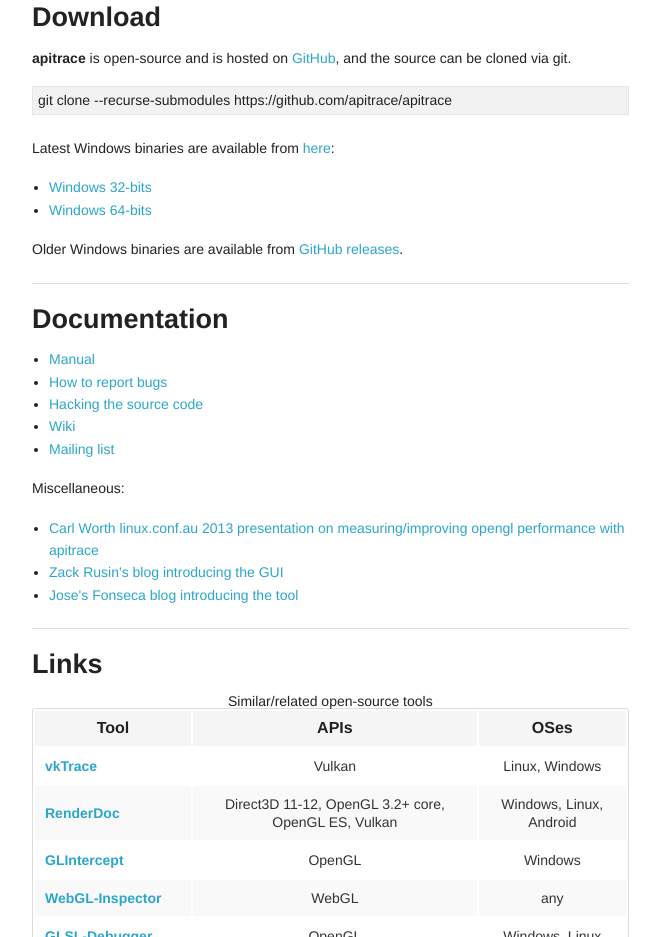
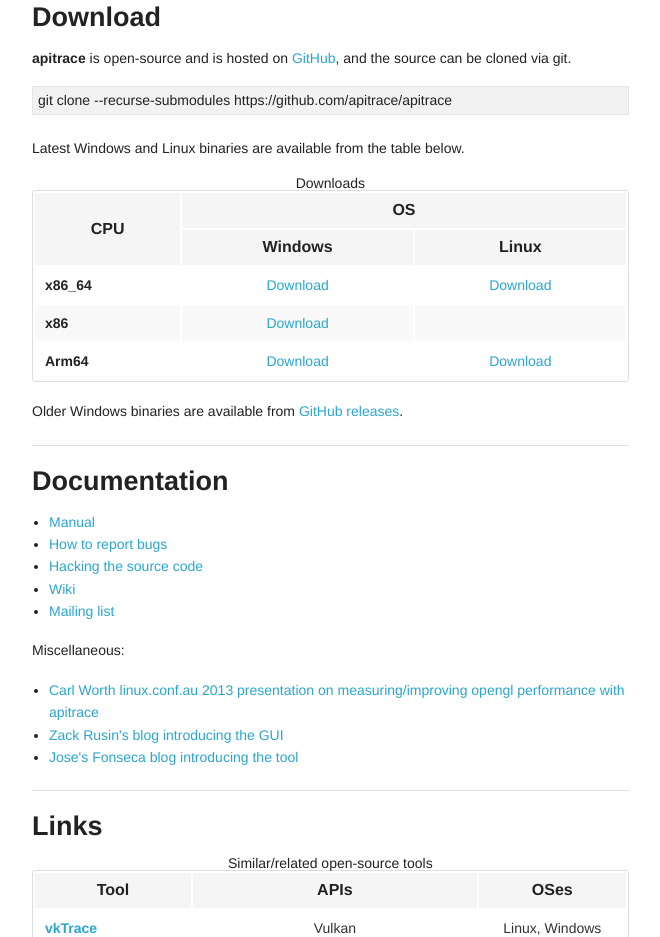
Before and after one commit to apitrace/apitrace.github.io, a plain HTML site: page _site/index.html in a window 1280 px wide. Shown: the part 2199-3136 px from the top of the page, without its empty margins (153-813 px from the left). Drawn offline with Linux system fonts and the light colour scheme.

Commit message:
Point to GH pages downloads.

```diff
--- a/_site/index.html
+++ b/_site/index.html
@@ -228,11 +228,37 @@
           git clone --recurse-submodules https://github.com/apitrace/apitrace
         </div>
 
-	<p>Latest Windows binaries are available from <a href="http://people.freedesktop.org/~jrfonseca/apitrace/">here</a>:</p>
-	<ul class="disc">
-	  <li><a href="https://people.freedesktop.org/~jrfonseca/apitrace/apitrace-latest-win32.7z">Windows 32-bits</a></li>
-	  <li><a href="https://people.freedesktop.org/~jrfonseca/apitrace/apitrace-latest-win64.7z">Windows 64-bits</a></li>
-	</ul>
+	<p>Latest Windows and Linux binaries are available from the table below.</p>
+        <table class="features">
+          <caption>Downloads</caption>
+          <thead>
+            <tr>
+              <th rowspan=2">CPU</th>
+              <th colspan="2">OS</th>
+            </tr>
+            <tr>
+              <th>Windows</th>
+              <th>Linux</th>
+            </tr>
+          </thead>
+          <tbody>
+            <tr>
+              <th>x86_64</th>
+	      <td><a href="download/apitrace-latest-win64.7z">Download</a></td>
+	      <td><a href="download/apitrace-latest-Linux.tar.bz2">Download</a></td>
+            </tr>
+            <tr>
+              <th>x86</th>
+	      <td><a href="download/apitrace-latest-win32.7z">Download</a></td>
+              <td></td>
+            </tr>
+            <tr>
+              <th>Arm64</th>
+	      <td><a href="download/apitrace-latest-win64-arm.7z">Download</a></td>
+	      <td><a href="download/apitrace-latest-Linux-arm64.tar.bz2">Download</a></td>
+            </tr>
+          </tbody>
+        </table>
 
         <p>Older Windows binaries are available from <a href="https://github.com/apitrace/apitrace/releases">GitHub releases</a>.</p>
       </section>
```
